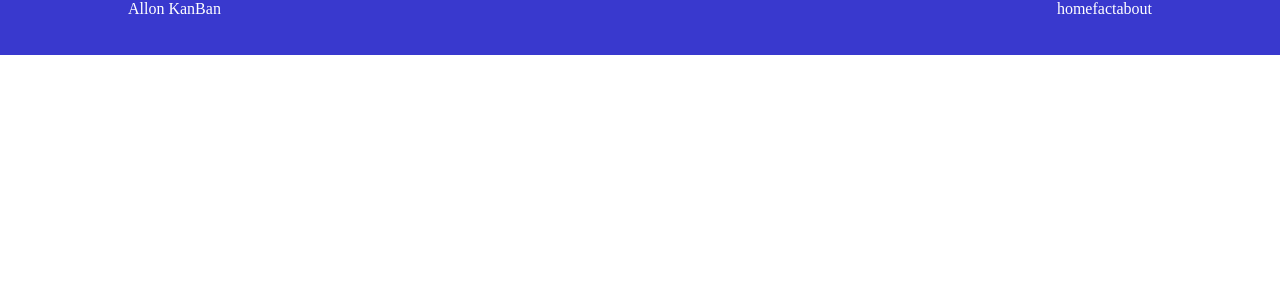
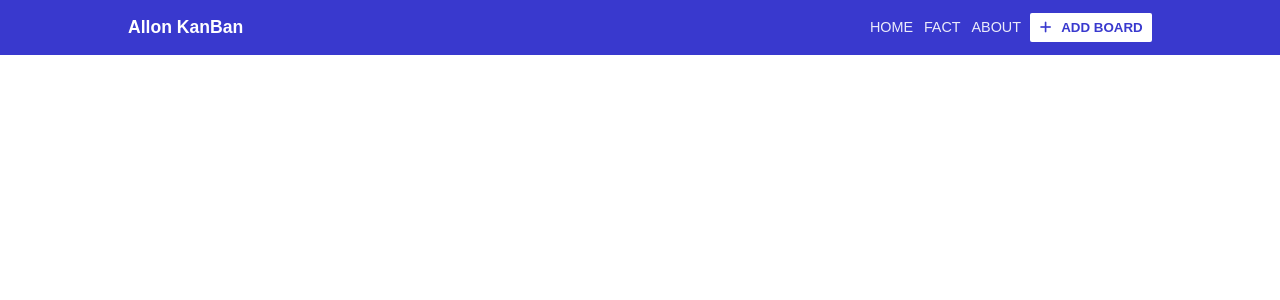
Before and after one commit to salissadiq/allon-kanban, a Vue app: page / in a window 1280 px wide. Shown: the top 300 px of the page. Built offline with nearby package versions, Linux system fonts and the light colour scheme.

Commit message:
Navbar style and create views folder with three file

```diff
--- a/public/index.html
+++ b/public/index.html
@@ -5,6 +5,7 @@
     <meta http-equiv="X-UA-Compatible" content="IE=edge">
     <meta name="viewport" content="width=device-width,initial-scale=1.0">
     <link rel="icon" href="<%= BASE_URL %>favicon.ico">
+    <link rel="stylesheet" href="https://cdnjs.cloudflare.com/ajax/libs/font-awesome/6.1.1/css/all.min.css" integrity="sha512-KfkfwYDsLkIlwQp6LFnl8zNdLGxu9YAA1QvwINks4PhcElQSvqcyVLLD9aMhXd13uQjoXtEKNosOWaZqXgel0g==" crossorigin="anonymous" referrerpolicy="no-referrer" />
     <title><%= htmlWebpackPlugin.options.title %></title>
   </head>
   <body>
--- a/src/assets/style.css
+++ b/src/assets/style.css
@@ -1,13 +1,21 @@
+:root{
+    --primary-clr:rgb(57, 57, 206)
+}
+
 *{
     margin: 0;
     padding: 0;
 }
 
+body{
+    font-family: Arial, Helvetica, sans-serif;
+}
 .navbar{
     height: 55px;
-    background-color: rgb(57, 57, 206);
+    background-color: var(--primary-clr) ;
     display: flex;
     justify-content: space-between;
+    align-items: center;
 }
 
 .navbar a {
@@ -15,9 +23,48 @@
     text-decoration: none;
 }
 
+.logo{
+    font-size:1.1em;
+    font-weight: bold;
+}
+
+.nav-links a{
+    font-size: .9em;
+    opacity: .9;
+    text-transform: uppercase;
+    margin-left: .75em;
+}
+
+.nav-links a:hover{
+    opacity: 1;
+    text-decoration: underline;
+}
+
+.nav-links .btn{
+    background-color: #fff;
+    color: var(--primary-clr);
+    margin-left: .7em;
+}
+
+.btn{
+    border: none;
+    outline: none;
+    padding: .5em .7em;
+    border-radius:2px;
+    background-color: var(--primary-clr);
+    text-transform: uppercase;
+    font-weight: bold;
+
+}
+
+.btn i{
+    margin-right: .5em;
+}
+
 .container{
     padding: 0 10vw;
 }
+
 @media screen and(max-width: 1000px) {
     .container{
         padding: 0 6vw;
@@ -26,6 +73,6 @@
 
 @media screen and(max-width: 650px) {
     .container{
-        padding: 0 3vw;
+        padding: 0 2vw;
     }
 }
--- a/src/components/Navbar.vue
+++ b/src/components/Navbar.vue
@@ -1,10 +1,13 @@
 <template>
     <div class="navbar container">
         <a href="" class="logo">Allon KanBan</a>
-    <div class="nav-link">
+    <div class="nav-links">
         <a href="">home</a>
         <a href="">fact</a>
         <a href="">about</a>
+        <button class="btn">
+          <i class="fas fa-plus"></i>  add board
+        </button>
     </div>
     </div>
 </template>
--- a/src/router/index.js
+++ b/src/router/index.js
@@ -1,22 +1,21 @@
 import Vue from 'vue'
 import VueRouter from 'vue-router'
 
+import Home from '@/views/Home'
 Vue.use(VueRouter)
 
 const routes = [
-  // {
-  //   path: '/',
-  //   name: 'Home',
-  //   component: Home
-  // },
-  // {
-  //   path: '/about',
-  //   name: 'About',
-  //   route level code-splitting
-  //   this generates a separate chunk (about.[hash].js) for this route
-  //   which is lazy-loaded when the route is visited.
-  //   component: () => import(/* webpackChunkName: "about" */ '../views/About.vue')
-  // }
+  {
+    path: '/',
+    name: 'Home',
+    component: Home
+  },
+  {
+    path: '/about',
+    name: 'About',
+
+    component: () => import(/* webpackChunkName: "about" */ '@/views/About')
+  }
 ]
 
 const router = new VueRouter({
--- /dev/null
+++ b/src/views/About.vue
@@ -0,0 +1,3 @@
+<template>
+    <p>About</p>
+</template>
--- /dev/null
+++ b/src/views/Home.vue
@@ -0,0 +1,11 @@
+<template>
+    <div>
+        <p>Home</p>
+    </div>
+</template>
+
+<script>
+    export default {
+
+    }
+</script>
```
Also changed, not shown: src/views/Fact.vue (added, +11 -0 lines).
